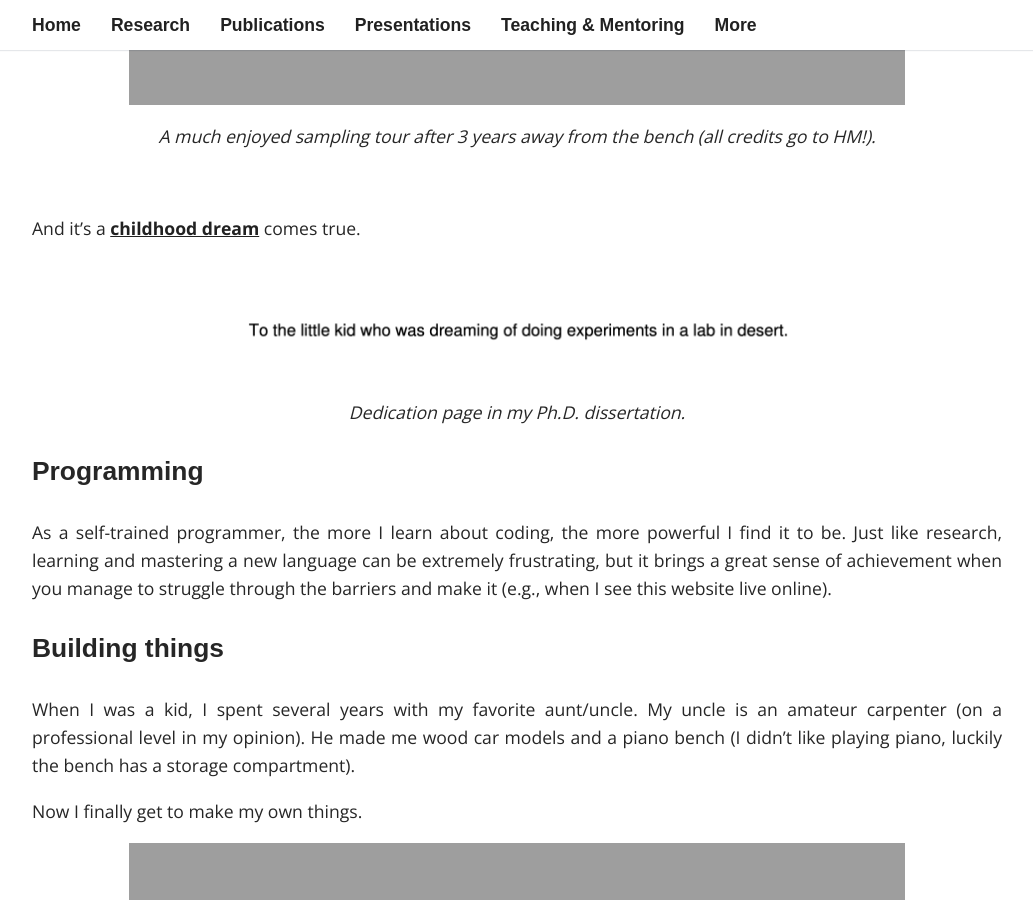
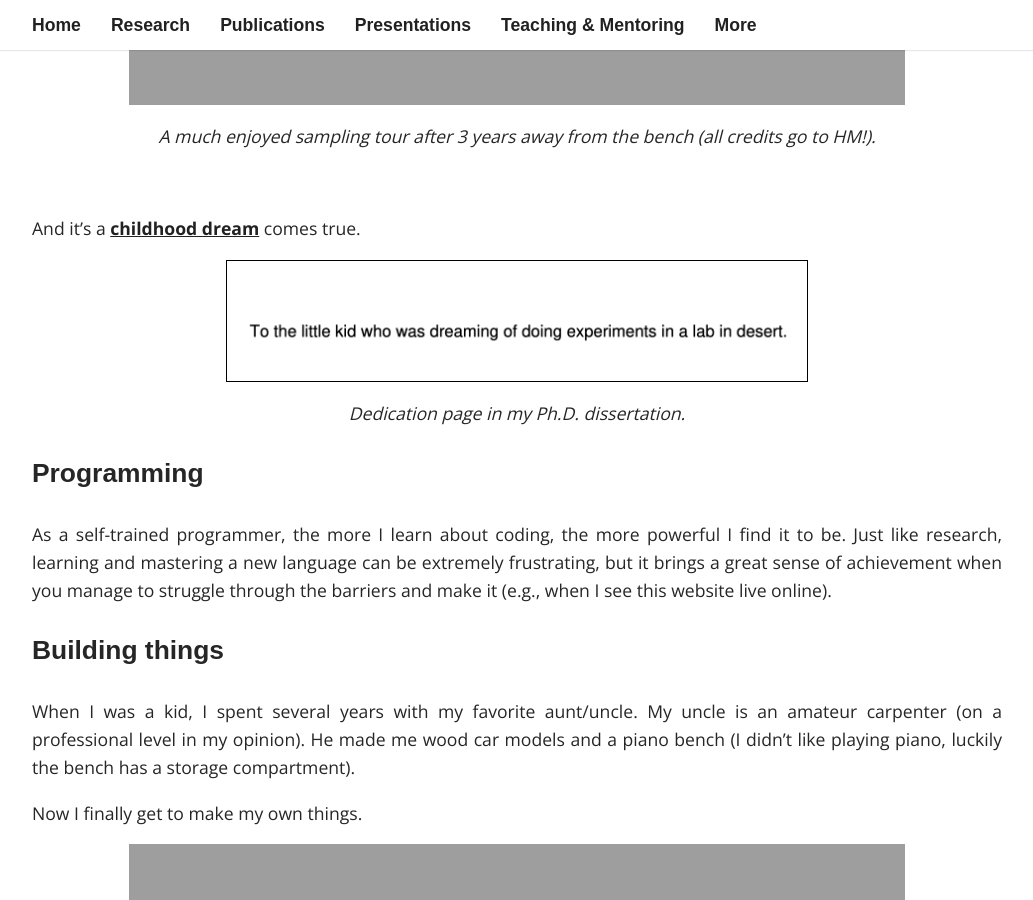
Before and after one commit to yalinli2/webpage, a Jekyll site: the page built from _pages/5_more.md, in a window 1280 px wide and 900 px high, scrolled down 5398 px. Shown: the whole window, without its empty margins (123-1156 px from the left). Built offline with Jekyll 4.4.1, drawn with Linux system fonts in a browser that asks for light colours; some web fonts are replaced.

Commit message:
add border to the dedication screenshot

```diff
--- a/_pages/5_more.md
+++ b/_pages/5_more.md
@@ -85,7 +85,7 @@ As my research spans both experimental and modelling, I'm often asked which one
 
 And it's a [childhood dream](https://repository.mines.edu/bitstream/handle/11124/173017/Li_mines_0052E_11570.pdf) comes true.
 
-<img src='https://yalinli2.github.io/webpage/images/more/dissertation.png#center' alt='Dissertation dedication' width='60%' id='image'>
+<img src='https://yalinli2.github.io/webpage/images/more/dissertation.png#border' alt='Dissertation dedication' width='60%' id='image'>
 
 <center> <i> Dedication page in my Ph.D. dissertation. </i> </center>
 
```
